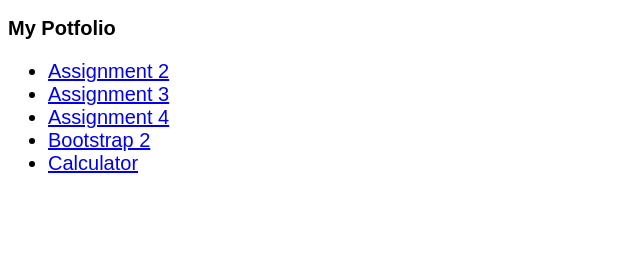
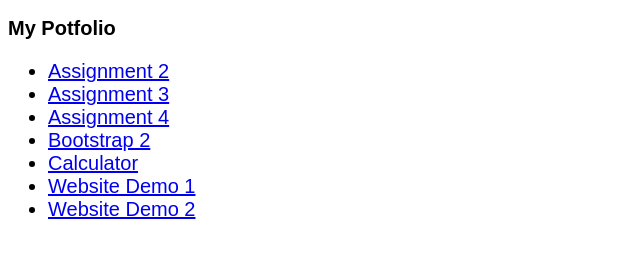
Before and after one commit to TrustChukwuma/My-portfolio, a plain HTML site: page index.html in a window 1280 px wide. Shown: the whole page, without its empty margins (0-640 px from the left). Drawn offline with Linux system fonts and the light colour scheme.

Commit message:
Updated portfolio links

```diff
--- a/index.html
+++ b/index.html
@@ -20,6 +20,8 @@
 		<li><a href="https://trustchukwuma.github.io/Assignment-4/">Assignment 4</a></li>
 		<li><a href="https://trustchukwuma.github.io/Bootstrap-2/">Bootstrap 2</a></li>
 		<li><a href="https://trustchukwuma.github.io/Caculator/">Calculator</a></li>
+		<li><a href="https://trustchukwuma.github.io/Assignment-1.1/">Website Demo 1</a></li>
+		<li><a href="https://trustchukwuma.github.io/Assignment-2.2/">Website Demo 2</a></li>
 	</ul>
 
 </body>
```
